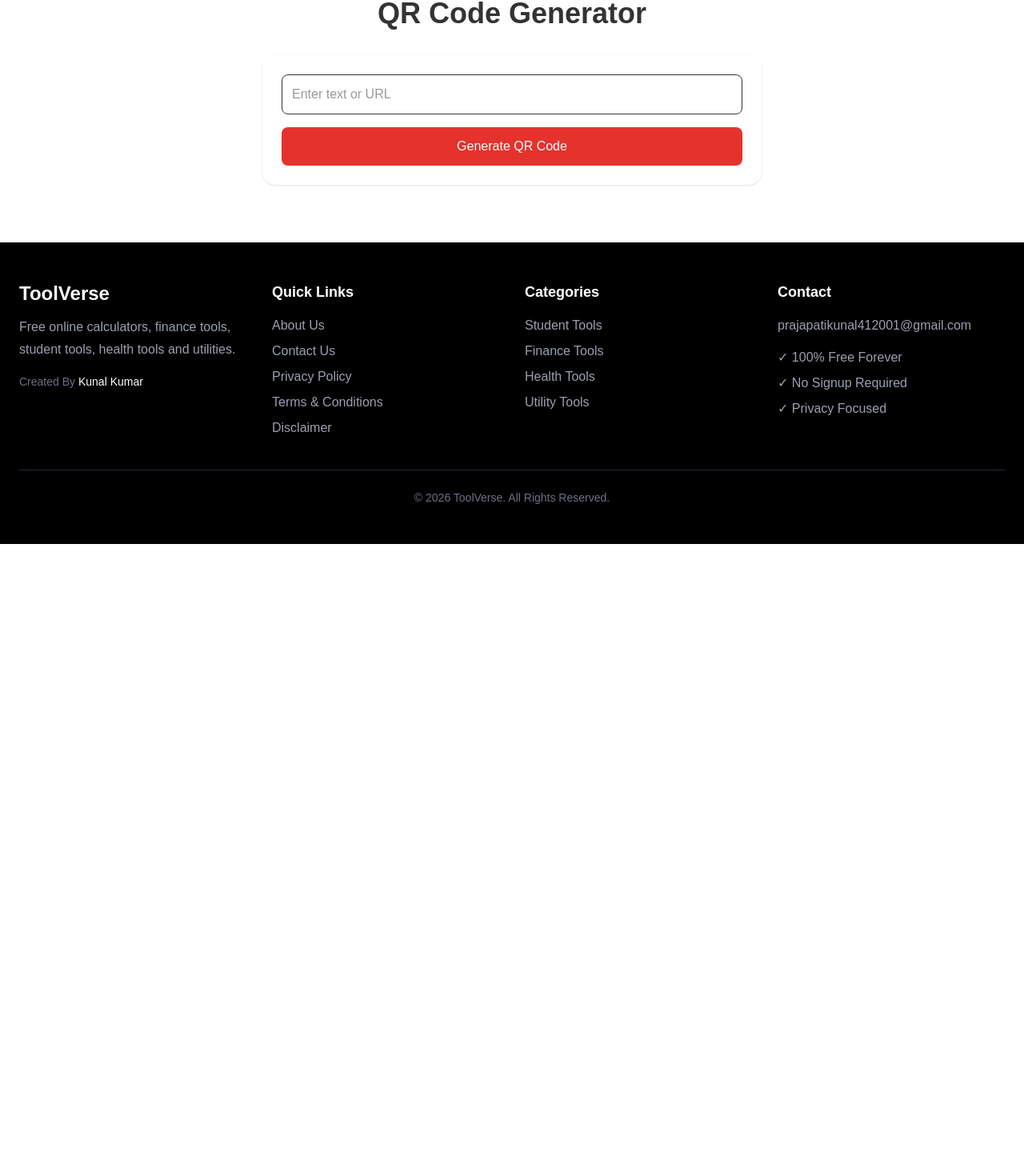
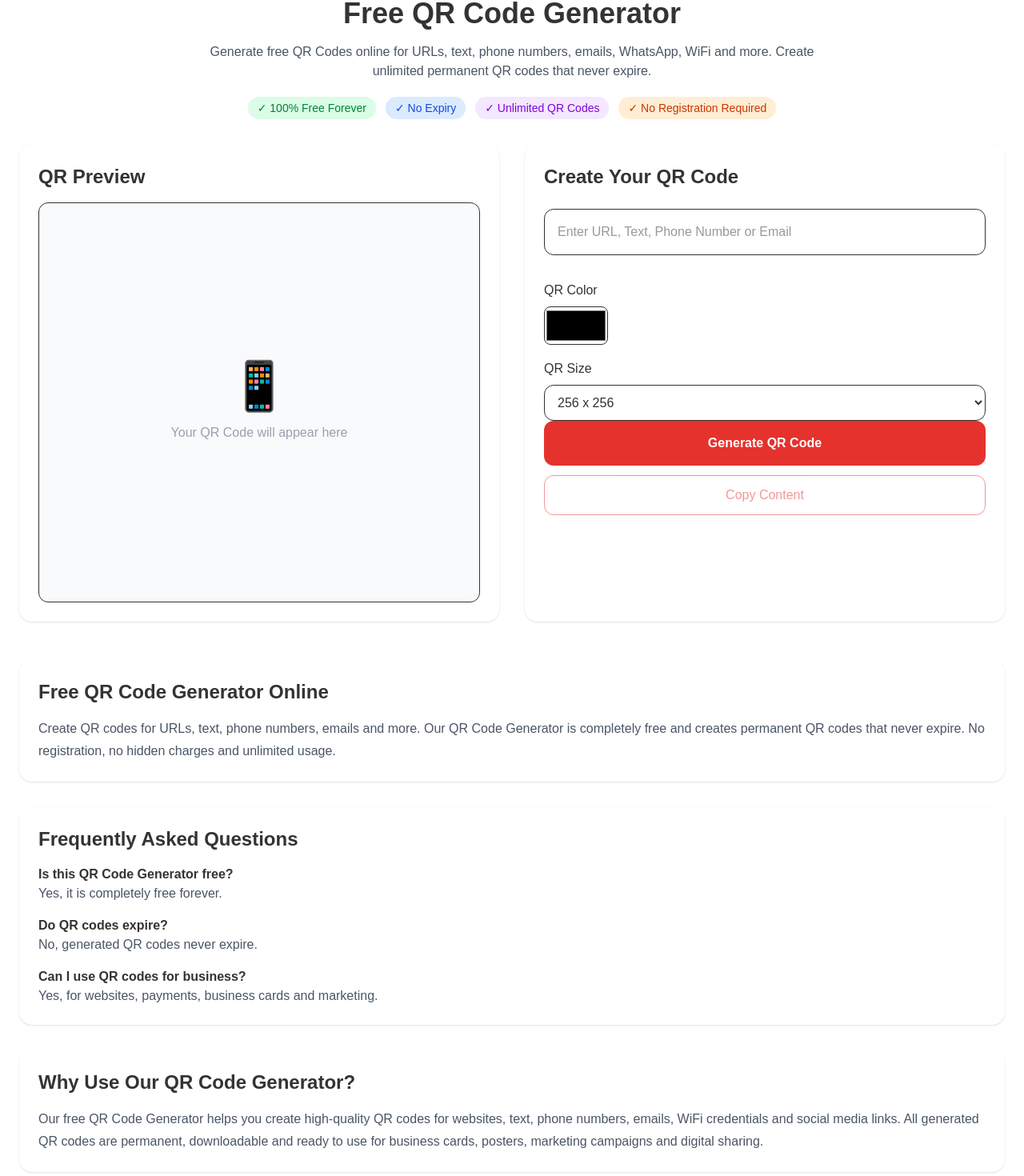
Before and after one commit to kunalkumar88827/toolverse, a Next.js app: page /qr-generator in a window 1280 px wide. Shown: the part 120-1590 px from the top of the page at 80% size. Before the commit the page ends 800 px from the top, so only its background shows below. Built offline with nearby package versions, Linux system fonts and the light colour scheme; no server answers.

Commit message:
qr code page enhanced

```diff
--- a/app/image-resizer/metadata.ts
+++ b/app/image-resizer/layout.tsx
@@ -13,3 +13,11 @@ export const metadata: Metadata = {
     "webp converter",
   ],
 };
+
+export default function Layout({
+  children,
+}: {
+  children: React.ReactNode;
+}) {
+  return <>{children}</>;
+}
--- /dev/null
+++ b/app/qr-generator/layout.tsx
@@ -0,0 +1,15 @@
+import type { Metadata } from "next";
+
+export const metadata: Metadata = {
+  title: "Free QR Code Generator Online - Create Unlimited QR Codes",
+  description:
+    "Generate QR codes online for URLs, text, phone numbers, emails, WhatsApp, WiFi and more.",
+};
+
+export default function Layout({
+  children,
+}: {
+  children: React.ReactNode;
+}) {
+  return <>{children}</>;
+}
--- a/app/qr-generator/page.tsx
+++ b/app/qr-generator/page.tsx
@@ -4,56 +4,240 @@ import QRCode from "qrcode";
 import { useState } from "react";
 
 export default function QRGenerator() {
+  const copyToClipboard = async () => {
+  await navigator.clipboard.writeText(text);
+  alert("Copied Successfully");
+};
   const [text, setText] = useState("");
   const [qrUrl, setQrUrl] = useState("");
+  const [qrColor, setQrColor] = useState("#000000");
+  const [qrSize, setQrSize] = useState(300);
 
   const generateQR = async () => {
     if (!text) return;
 
-    const url = await QRCode.toDataURL(text);
+    const url = await QRCode.toDataURL(text, {
+  width: qrSize,
+  color: {
+    dark: qrColor,
+    light: "#FFFFFF",
+  },
+});
     setQrUrl(url);
   };
 
   return (
-    <div className="max-w-2xl mx-auto px-6 py-12">
-      <h1 className="text-4xl font-bold text-center mb-8">
-        QR Code Generator
+    <div className="max-w-7xl mx-auto px-6 py-12">
+      <h1 className="text-4xl font-bold text-center mb-3">
+  Free QR Code Generator
 </h1>
 
+<p className="text-center text-gray-600 max-w-3xl mx-auto mt-4">
+Generate free QR Codes online for URLs, text, phone numbers,
+emails, WhatsApp, WiFi and more. Create unlimited permanent
+QR codes that never expire.
+</p>
+
+<div className="flex flex-wrap justify-center gap-3 mt-5 mb-8">
+  <span className="bg-green-100 text-green-700 px-3 py-1 rounded-full text-sm font-medium">
+    ✓ 100% Free Forever
+  </span>
+
+  <span className="bg-blue-100 text-blue-700 px-3 py-1 rounded-full text-sm font-medium">
+    ✓ No Expiry
+  </span>
+
+  <span className="bg-purple-100 text-purple-700 px-3 py-1 rounded-full text-sm font-medium">
+    ✓ Unlimited QR Codes
+  </span>
+
+  <span className="bg-orange-100 text-orange-700 px-3 py-1 rounded-full text-sm font-medium">
+    ✓ No Registration Required
+  </span>
+</div>
+      <div className="grid lg:grid-cols-2 gap-8 mt-8">
+
+{/* LEFT SIDE */}
+
 <div className="bg-white shadow rounded-2xl p-6">
+
+  <h2 className="text-2xl font-bold mb-4">
+    QR Preview
+  </h2>
+
+  <div className="h-[500px] flex items-center justify-center border rounded-xl bg-gray-50">
+
+    {qrUrl ? (
+      <img
+        src={qrUrl}
+        alt={`QR Code for ${text}`}
+        className="max-w-[350px] w-full"
+      />
+    ) : (
+      <div className="text-center text-gray-400">
+        <div className="text-6xl mb-4">📱</div>
+        <p>Your QR Code will appear here</p>
+      </div>
+    )}
+
+  </div>
+
+</div>
+
+{/* RIGHT SIDE */}
+      <div className="bg-white shadow rounded-2xl p-6">
+        <h2 className="text-2xl font-bold mb-6">
+  Create Your QR Code
+</h2>
         <input
   type="text"
-          placeholder="Enter text or URL"
+  placeholder="Enter URL, Text, Phone Number or Email"
   value={text}
   onChange={(e) => setText(e.target.value)}
-          className="w-full border rounded-lg p-3 mb-4"
+  onKeyDown={(e) => {
+  if (e.key === "Enter") {
+    generateQR();
+  }
+}}
+  className="w-full border rounded-xl p-4 mb-4 focus:outline-none focus:ring-2 focus:ring-[#E5322D]"
 />
+<div className="mt-4">
+  <label className="block mb-2 font-medium">
+    QR Color
+  </label>
+
+  <input
+    type="color"
+    value={qrColor}
+    onChange={(e) => setQrColor(e.target.value)}
+    className="w-20 h-12 border rounded-lg cursor-pointer"
+  />
+</div>
+<div className="mt-4">
+  <label className="block mb-2 font-medium">
+    QR Size
+  </label>
+
+  <select
+    value={qrSize}
+    onChange={(e) =>
+      setQrSize(Number(e.target.value))
+    }
+    className="w-full border rounded-xl p-3"
+  >
+    <option value="256">256 x 256</option>
+    <option value="512">512 x 512</option>
+    <option value="1024">1024 x 1024</option>
+  </select>
+</div>
 
         <button
   onClick={generateQR}
-          className="w-full bg-[#E5322D] text-white py-3 rounded-lg"
+  className="w-full bg-[#E5322D] hover:bg-red-700 transition text-white py-4 rounded-xl font-semibold"
 >
   Generate QR Code
+</button>
+<button
+  onClick={copyToClipboard}
+  disabled={!text}
+  className="disabled:opacity-50 disabled:cursor-not-allowed w-full mt-3 border border-[#E5322D] text-[#E5322D] py-3 rounded-xl"
+>
+  Copy Content
 </button>
 
         {qrUrl && (
           <div className="mt-6 text-center">
-            <img
-              src={qrUrl}
-              alt="QR Code"
-              className="mx-auto mb-4"
-            />
 
             <a
               href={qrUrl}
               download="toolverse-qr.png"
-              className="inline-block border border-[#E5322D] text-[#E5322D] px-6 py-3 rounded-lg"
+              className="w-full md:w-auto inline-block border border-[#E5322D] text-[#E5322D] px-6 py-3 rounded-lg"
             >
               Download QR
             </a>
+            <a
+  href={qrUrl}
+  download="toolverse-qr.jpg"
+  className="mt-3 md:mt-0 md:ml-3 inline-block bg-[#E5322D] text-white px-6 py-3 rounded-lg"
+>
+  Download JPG
+</a>
+            <div className="bg-green-50 border border-green-200 rounded-xl p-4 mt-4 text-sm">
+  <p className="text-green-700 font-medium">
+    ✓ This QR Code is permanent and will never expire.
+  </p>
+
+  <p className="text-gray-600 mt-1">
+    You can use it for business cards, websites,
+    social media, payments and marketing materials.
+  </p>
+</div>
           </div>
         )}
       </div>
       </div>
+      <section className="mt-12 bg-white rounded-2xl shadow p-6">
+  <h2 className="text-2xl font-bold mb-4">
+    Free QR Code Generator Online
+  </h2>
+
+  <p className="text-gray-600 leading-7">
+    Create QR codes for URLs, text, phone numbers,
+    emails and more. Our QR Code Generator is completely
+    free and creates permanent QR codes that never expire.
+    No registration, no hidden charges and unlimited usage.
+  </p>
+</section>
+<section className="mt-8 bg-white rounded-2xl shadow p-6">
+  <h2 className="text-2xl font-bold mb-4">
+    Frequently Asked Questions
+  </h2>
+
+  <div className="space-y-4">
+
+    <div>
+      <h3 className="font-semibold">
+        Is this QR Code Generator free?
+      </h3>
+      <p className="text-gray-600">
+        Yes, it is completely free forever.
+      </p>
+    </div>
+
+    <div>
+      <h3 className="font-semibold">
+        Do QR codes expire?
+      </h3>
+      <p className="text-gray-600">
+        No, generated QR codes never expire.
+      </p>
+    </div>
+
+    <div>
+      <h3 className="font-semibold">
+        Can I use QR codes for business?
+      </h3>
+      <p className="text-gray-600">
+        Yes, for websites, payments, business cards and marketing.
+      </p>
+    </div>
+
+  </div>
+</section>
+<section className="mt-8 bg-white rounded-2xl shadow p-6">
+  <h2 className="text-2xl font-bold mb-4">
+    Why Use Our QR Code Generator?
+  </h2>
+
+  <p className="text-gray-600 leading-7">
+    Our free QR Code Generator helps you create high-quality QR codes
+    for websites, text, phone numbers, emails, WiFi credentials and
+    social media links. All generated QR codes are permanent,
+    downloadable and ready to use for business cards, posters,
+    marketing campaigns and digital sharing.
+  </p>
+</section>
+    </div>
+
   );
 }
```
Lines whose indentation alone changed are shown as unchanged.
